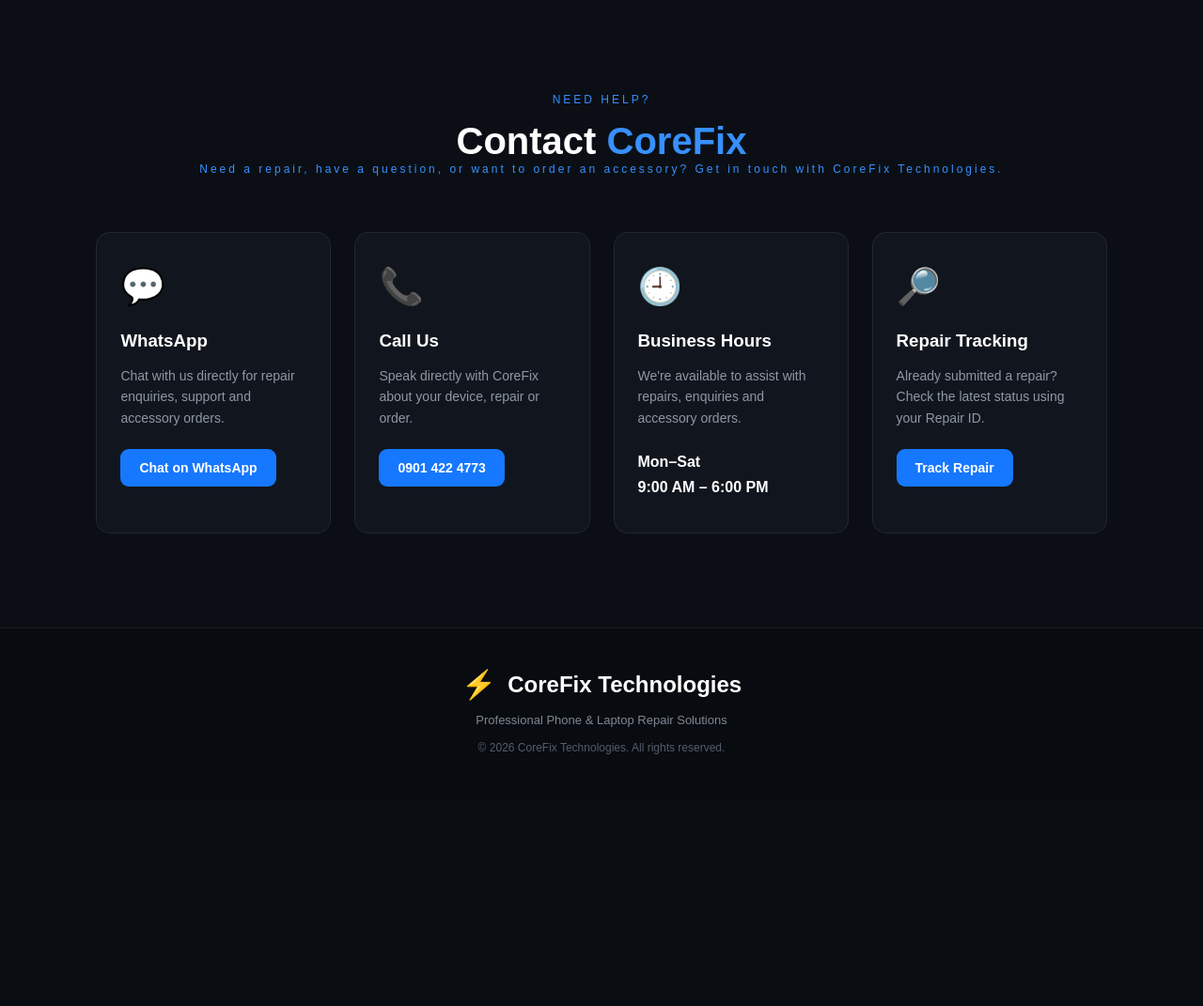
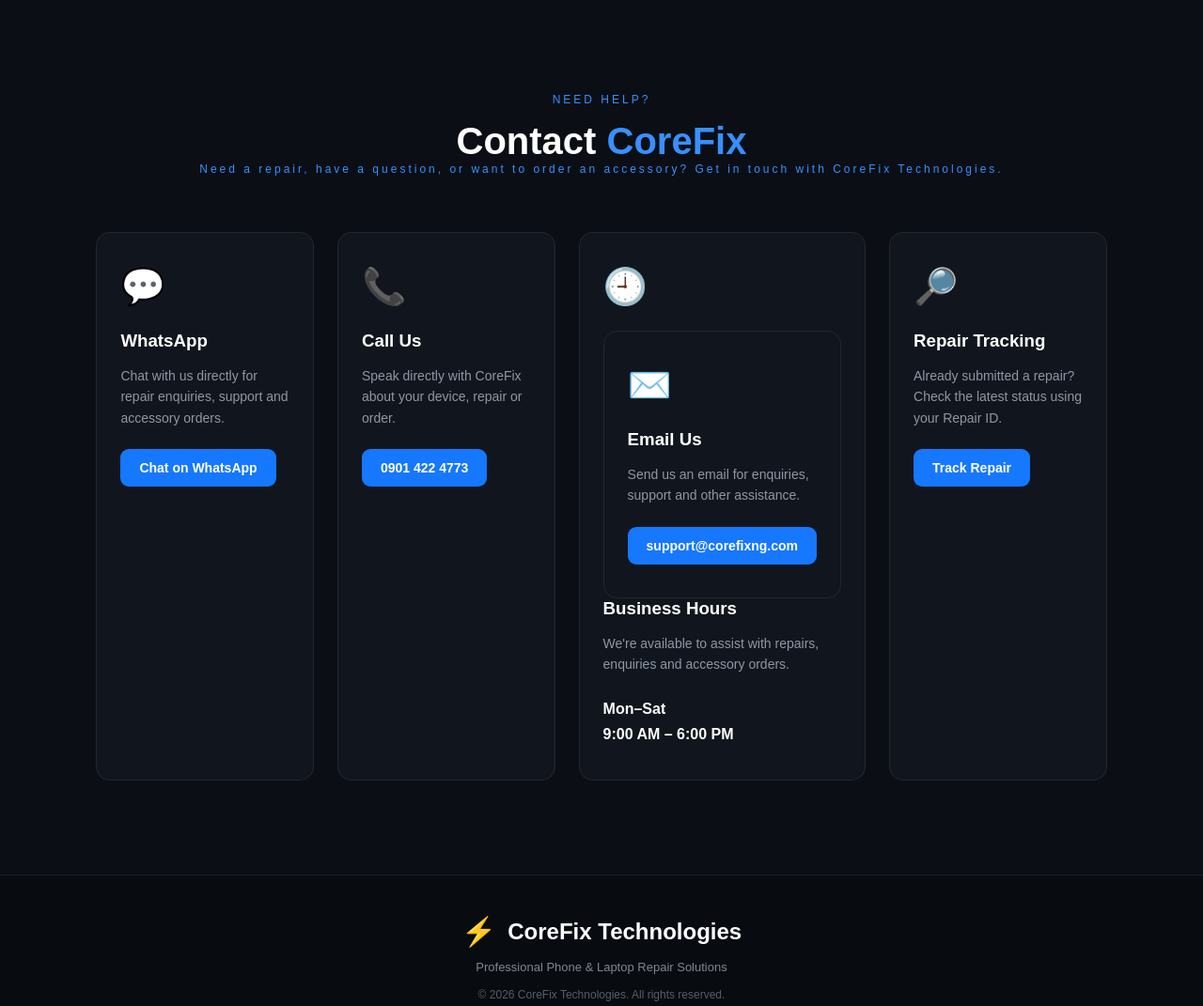
Before and after one commit to favourebube619/corefix-technologies, a Flask app: page / in a window 1280 px wide. Shown: the part 4145-5216 px from the top of the page at 94% size. Before the commit the page ends 4948 px from the top, so only its background shows below. Run offline with Flask 3, Linux system fonts and the light colour scheme; data that the repository does not hold is empty; some libraries are stand-ins or nearby versions.

Commit message:
Add support email to contact section

```diff
--- a/templates/index.html
+++ b/templates/index.html
@@ -1785,6 +1785,32 @@
             <div class="service-icon">
                 🕘
             </div>
+
+            <!-- EMAIL -->
+
+<div class="service-card">
+
+    <div class="service-icon">
+        ✉️
+    </div>
+
+    <h3>
+        Email Us
+    </h3>
+
+    <p>
+        Send us an email for enquiries,
+        support and other assistance.
+    </p>
+
+    <a
+        href="mailto:support@corefixng.com"
+        class="contact-action-btn"
+    >
+        support@corefixng.com
+    </a>
+
+</div>
 
             <h3>
                 Business Hours
```
